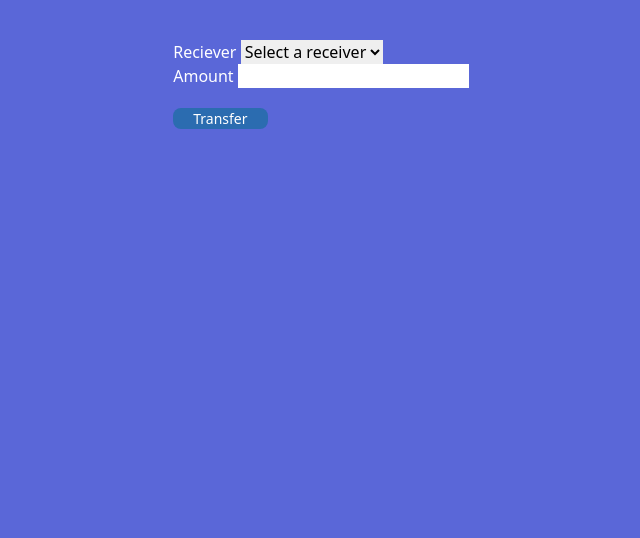
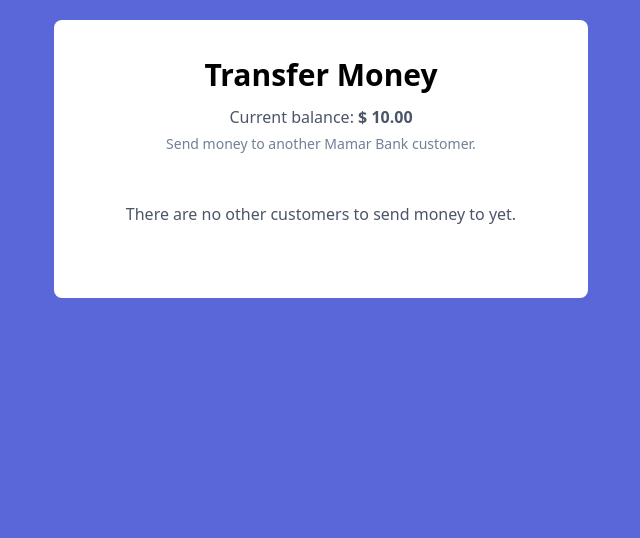
Before and after one commit to ratulhasan001/mamar-bank, a Django app: page /transactions/transfer in a window 1280 px wide. Shown: the part 126-664 px from the top of the page, without its empty margins (319-959 px from the left). Run offline with Django 4.2, Linux system fonts and the light colour scheme; a user stored in the database is signed in; tables that the repository leaves empty hold one stand-in row (values such as "Sample post").

Commit message:
Show the balance and limits on transaction and transfer forms

```diff
--- a/transactions/templates/transactions/transfer.html
+++ b/transactions/templates/transactions/transfer.html
@@ -1,19 +1,28 @@
 {% extends 'base.html' %}
+{% load humanize %}
+{% block head_title %}Transfer Money{% endblock %}
 {% block content %}
 
-<div class="flex justify-center mt-10">
-    <form method="post" class="">
-        {% csrf_token %}
-        <div>
-            <label for="id_reciever" class="text-white">Reciever</label>
-            {{form.reciever}}
-        </div>
-        <div>
-            <label for="id_amount" class="text-white">Amount</label>
-            {{form.amount}}
-        </div>
-        <button type="submit" class="mt-5 text-white bg-blue-700 hover:bg-blue-800 focus:ring-4 focus:outline-none focus:ring-blue-300 font-medium rounded-lg text-sm w-full sm:w-auto px-5 py-2.5 text-center dark:bg-blue-600 dark:hover:bg-blue-700 dark:focus:ring-blue-800">Transfer</button>
-    </form>
+<div class="w-full flex mt-5 justify-center">
+    <div class="bg-white w-full md:w-8/12 lg:w-5/12 rounded-lg">
+        <h1 class="font-bold text-3xl text-center pb-2 pt-8 px-5">Transfer Money</h1>
+        <p class="text-center text-gray-700">Current balance: <span class="font-bold">$ {{ request.user.account.balance|floatformat:2|intcomma }}</span></p>
+        <p class="text-center text-gray-600 text-sm px-5 pt-1">Send money to another Mamar Bank customer.</p>
+        <form method="post" class="px-8 pt-6 pb-8 mb-4">
+            {% csrf_token %}
+            {% include 'form_errors.html' %}
+            {% if form.fields.reciever.queryset.exists %}
+                {% for field in form %}
+                    {% include 'form_field.html' %}
+                {% endfor %}
+                <div class="flex w-full justify-center">
+                    <button type="submit" class="bg-blue-900 text-white hover:bg-white hover:text-blue-900 hover:border-blue-900 shadow hover:shadow-lg py-2 px-4 border border-gray-900">Transfer</button>
+                </div>
+            {% else %}
+                <p class="text-center text-gray-700 py-6">There are no other customers to send money to yet.</p>
+            {% endif %}
+        </form>
+    </div>
 </div>
 
 {% endblock content %}
```
Also changed, not shown: transactions/templates/transactions/transaction_form.html (+18 -12 lines).
